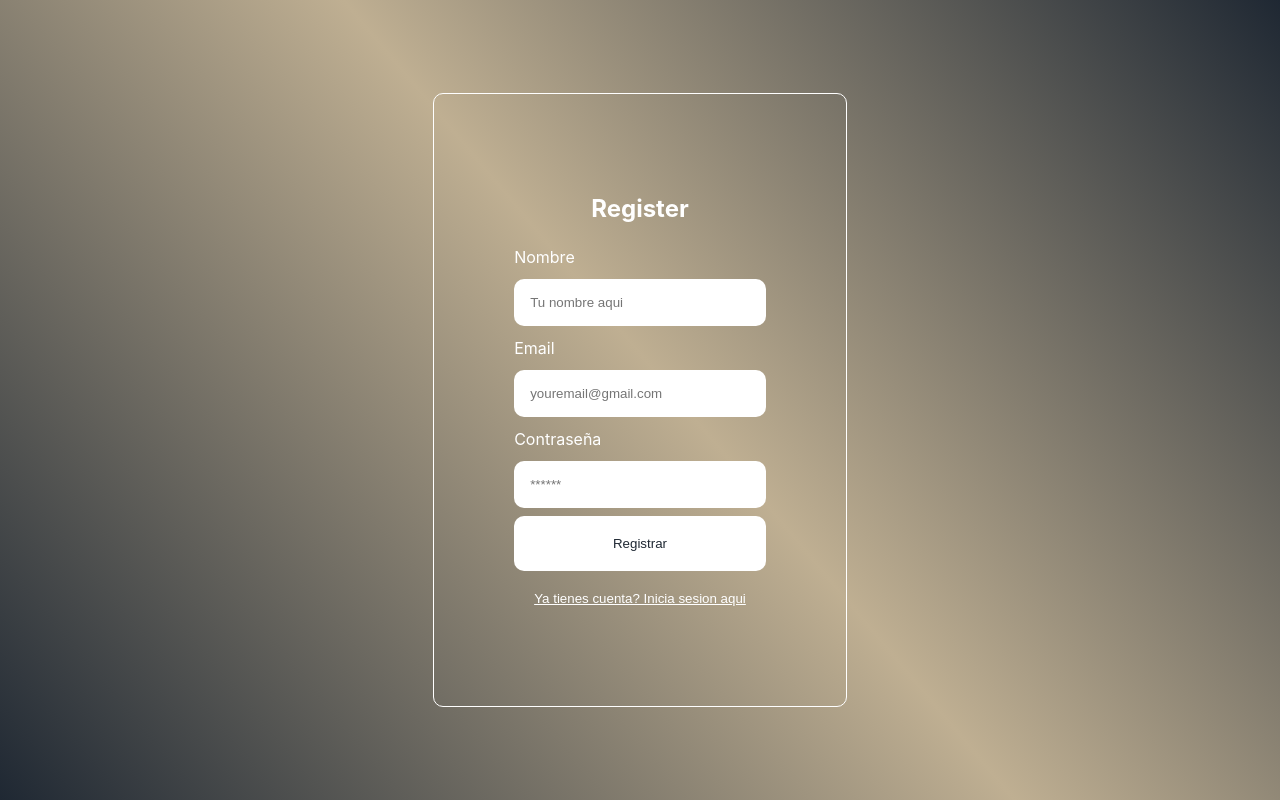
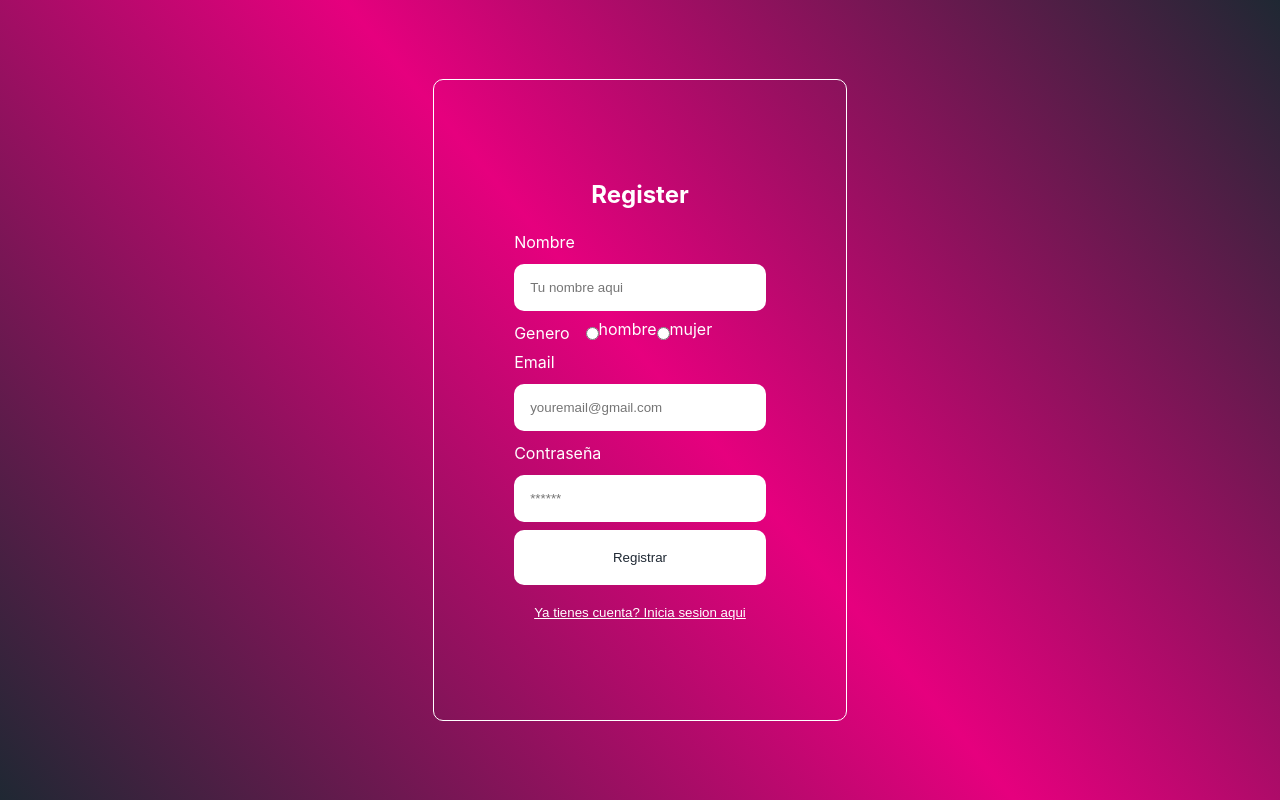
Before and after one commit to tomasbriones/rampage_lab, a React (Create React App) app in the folder lab/: page / in a window 1280 px wide. Both pictures are taken after a click on the button "Registrate aqui". Built offline with nearby package versions, Linux system fonts and the light colour scheme.

Commit message:
edit css

```diff
--- a/lab/src/App.css
+++ b/lab/src/App.css
@@ -5,7 +5,7 @@
   align-items: center;
   justify-content: center;
   color: white;
-  background-image: linear-gradient(950deg,#1F2833,#BFAF92 48%,#1F2833);
+  background-image: linear-gradient(950deg,#1F2833,#E6007E 48%,#1F2833);
 }
 
 .auth-form-container, .login-form, .register-form {
@@ -22,6 +22,13 @@
   }
 }
 
+.genero {
+  display: flex;
+}
+
+.genero label {
+  margin-right: 1rem;
+}
 
 label {
   align-items: center;
--- a/lab/src/Register.jsx
+++ b/lab/src/Register.jsx
@@ -5,6 +5,7 @@ export const Register = (props) => {
     const [email, setEmail] = useState('');
     const [pass, setPass] = useState('');
     const [name, setName] = useState('');
+    const [genero, setGenero] = useState('');
 
     const handleSubmit = (e) => {
         e.preventDefault();
@@ -17,6 +18,25 @@ export const Register = (props) => {
             <form className="register-form" onSubmit={handleSubmit}>
                 <label htmlFor="Name">Nombre</label>
                 <input value= {name} onChange={(e) => setName(e.target.value)} type="name" placeholder="Tu nombre aqui" id="name" name="name" />
+                <div className="genero">
+                    <label htmlFor="Genero">Genero</label>
+                        <input
+                            type="radio"
+                            id="hombre"
+                            name="genero"
+                            value="hombre"
+                            checked={genero === 'hombre'}
+                            onChange={(e) => setGenero(e.target.value)}
+                        /> hombre
+                        <input
+                            type="radio"
+                            id="mujer"
+                            name="genero"
+                            value="mujer"
+                            checked={genero === 'mujer'}
+                            onChange={(e) => setGenero(e.target.value)}
+                        /> mujer
+                </div>
                 <label htmlFor="email">Email</label>
                 <input value= {email} onChange={(e) => setEmail(e.target.value)} type="email" placeholder="youremail@gmail.com" id="email" name="email" />
                 <label htmlFor="password">Contraseña</label>
```
